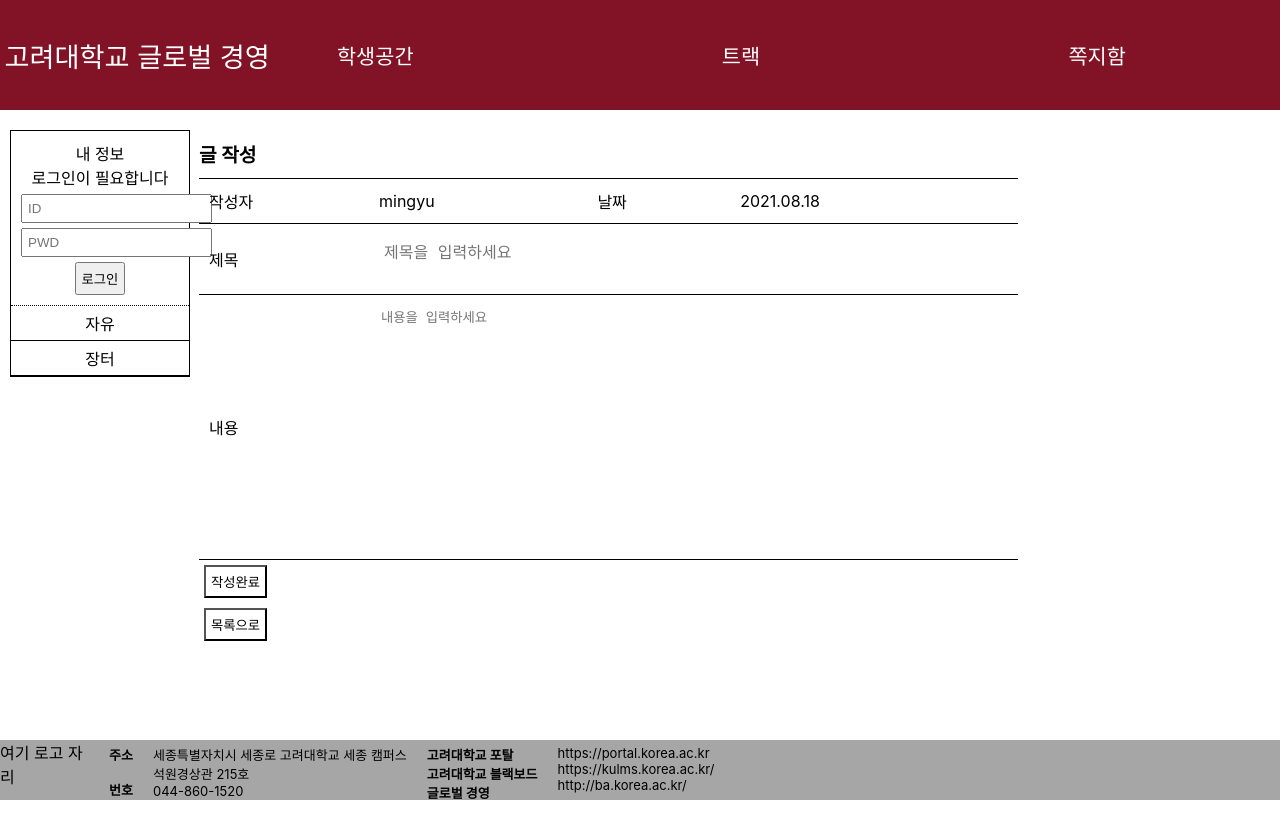
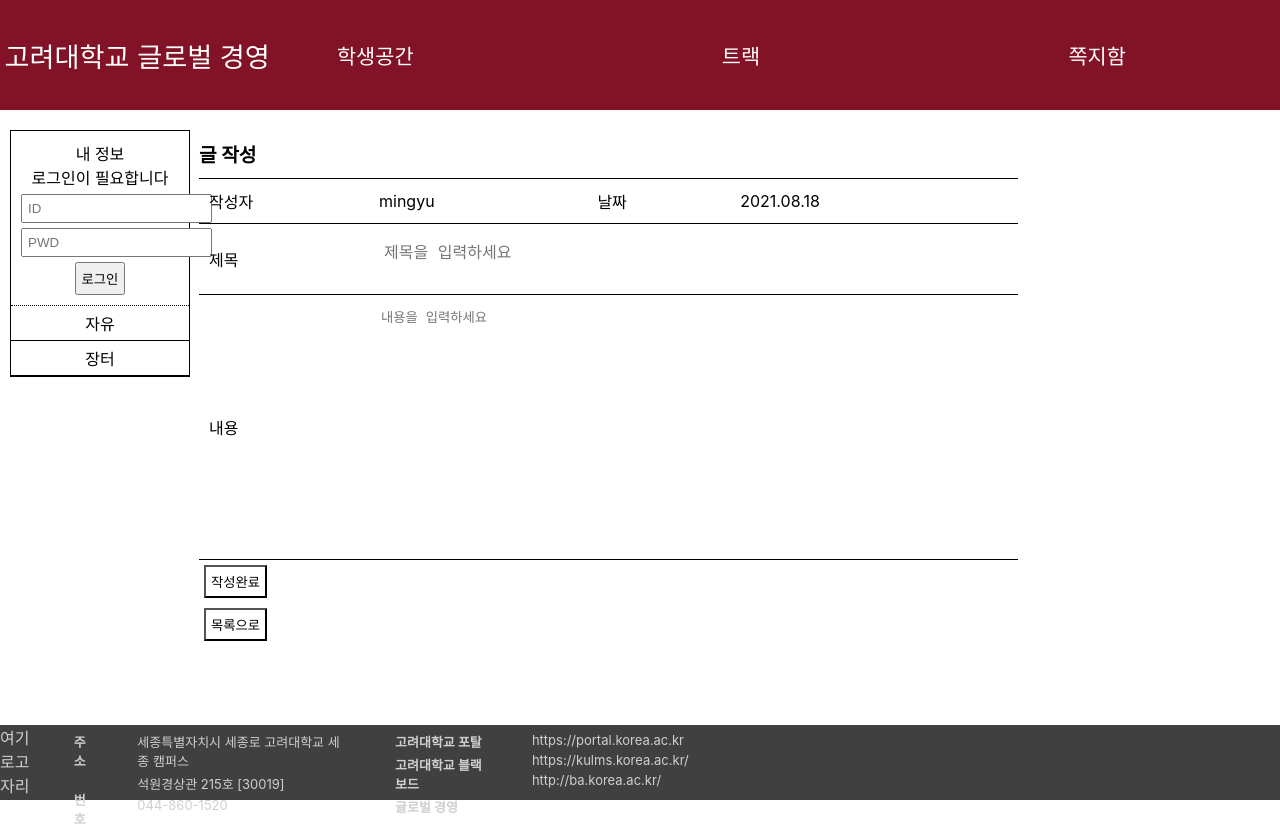
Before and after one commit to augusstt06/korea_global_admin, a Next.js app in the folder frontend/: page /r/p in a window 1280 px wide. Before the commit the page ends 802 px from the top, so only its background shows below. Built offline with nearby package versions, Linux system fonts and the light colour scheme; what recoil-persist would draw is missing.

Commit message:
fix : Remove ServerSide-Rendering in main component

```diff
--- a/frontend/component/Footer.js
+++ b/frontend/component/Footer.js
@@ -17,7 +17,7 @@ const Footer = () => {
                     </ul>
                     <ul>
                         <li>세종특별자치시 세종로 고려대학교 세종 캠퍼스</li>
-                        <li>석원경상관 215호</li>
+                        <li>석원경상관 215호 [30019]</li>
                         <li>044-860-1520</li>
                     </ul>
                     <ul className={styles.ulHead}>
@@ -43,6 +43,28 @@ const Footer = () => {
                         </li>
                     </ul>
                 </div>
+                <div className={styles.proInfo}>
+                    <ul className={styles.ulHead}>
+                        <li className={styles.front}>
+                            <span>개발 / 디자인</span>
+                        </li>
+                        <li className={styles.back}>
+                            <span>api 개발 / 배포</span>
+                        </li>
+                    </ul>
+                    <ul className={styles.ulHead}>
+                        <li className={styles.front}>
+                            <Link href={{pathname : `https://github.com/augusstt06`}}>
+                                <span>https://github.com/augusstt06</span>
+                            </Link>
+                        </li>
+                        <li className={styles.back}>
+                            <Link href={{pathname : `https://github.com/MingueKim`}}>
+                                <span>https://github.com/MingueKim</span>
+                            </Link>
+                        </li>
+                    </ul>
+                </div>
 
             </div>
         </footer>
--- a/frontend/component/Login.js
+++ b/frontend/component/Login.js
@@ -32,6 +32,8 @@ const Login = () => {
             console.log(r)
             setAccessCookie(r.data[0]);
             setRefreshCookie(r.data[1]);
+            localStorage.setItem("access_token_cookie", r.data[0]);
+            localStorage.setItem("refresh_token_cookie", r.data[1]);
             changeLoginState();
             window.location.reload();
         }).catch(e => {
@@ -49,13 +51,14 @@ const Login = () => {
         }).then(r => {
             removeCookie("access_token_cookie");
             removeCookie("refresh_token_cookie");
+            localStorage.clear();
             switch(router.pathname){
                 case '/r/v' :
                     router.push({pathname: '/r', query: { pages : "free" }});
                 case '/track/v' :
                     router.push({pathname: '/track', query: { pages : "accounting" }});
                 default :
-                    window.location.reload()
+                    router.reload()
             }
         }).catch(e => {
             console.log(e)
--- a/frontend/pages/api/board/[id].js
+++ /dev/null
@@ -1,21 +0,0 @@
-import posts from "../../../posts.json";
-import freeData from "./free/index";
-// export default async(req, res) => {
-//     const correctCat = posts.filter(posts.category === req.query.category);
-//     const correctPost = correctCat.filter(({id}) => id === req.query.id);
-//     // const post = posts.filter( ({id}) => id === req.query.id );
-
-
-//     if (correctPost) {
-//         res.status(200).json({message:"sucess", correctPost});
-//     } else {
-//         res.status(400).json({message:"post not found"})
-//     }
-// }
-
-
-// req에 카테고리랑 id를 담아서 보낸다
-export default (req, res) => {
-    const {id} = req.query;
-    const data = posts.filter()
-}
--- a/frontend/pages/api/board/free/index.js
+++ /dev/null
@@ -1,6 +0,0 @@
-import posts from "../../../../posts.json";
-
-export default(req, res) => {
-    const free = posts.filter(data => data.category === 1);
-    return res.status(200).json(free);
-}
--- a/frontend/pages/api/board/index.js
+++ /dev/null
@@ -1,5 +0,0 @@
-import posts from  "../../../posts.json";
-
-export default (req, res) => {
-    res.status(200).json(posts);
-}
--- a/frontend/pages/api/board/market/index.js
+++ /dev/null
@@ -1,6 +0,0 @@
-import posts from "../../../../posts.json";
-
-export default (req, res) => {
-    const market = posts.filter(data => data.category === 2);
-    res.status(200).json(market);
-}
--- a/frontend/pages/api/board/study/index.js
+++ /dev/null
@@ -1,6 +0,0 @@
-import posts from  "../../../../posts.json";
-
-export default (req, res) => {
-    const study = posts.filter(data => data.category === 3);
-    res.status(200).json(study);
-}
--- a/frontend/styles/Footer.module.scss
+++ b/frontend/styles/Footer.module.scss
@@ -2,9 +2,11 @@
 
 .footerContainer{
   display: flex;
-  height: 60px;
+  justify-content: space-between;
+  height: 75px;
   width: 100%;
-  background: #A6A6A6;
+  background: #404040;
+  color : #CFCFCF;
   align-items: flex-start;
   text-align: left;
   position: absolute;
@@ -16,7 +18,7 @@
   }
   .univInfo{
     height: 100%;
-    width: 100%;
+    width: 120%;
     margin-right: 10px;
     display: flex;
     font-size: 13px;
@@ -25,9 +27,10 @@
     }
     ul{
       padding-left: 0px;
-      margin: 5px 10px;
+      margin: 5px 20px;
       li{
         list-style: none;
+        padding: 2px;
         span{
           &:hover{
             color: #fff;
@@ -35,5 +38,32 @@
         }
       }
     }
+
+  }
+  .proInfo{
+    height: 100%;
+    width: 100%;
+    color : #404040;
+    margin-right: 10px;
+    display: flex;
+    justify-content: flex-end;
+    font-size: 12px;
+
+    .ulHead{
+      font-weight: bold;
+    }
+    ul{
+      padding-left: 0px;
+      margin: 5px 5px;
+      li{
+        list-style: none;
+        span{
+          &:hover{
+            color: #fff;
+            cursor: pointer;
+          }
+        }
+      }
+    }
   }
   }
```
Also changed, not shown: frontend/pages/index.js (+26 -12 lines), frontend/pages/r/index.js (+1 -25 lines).
